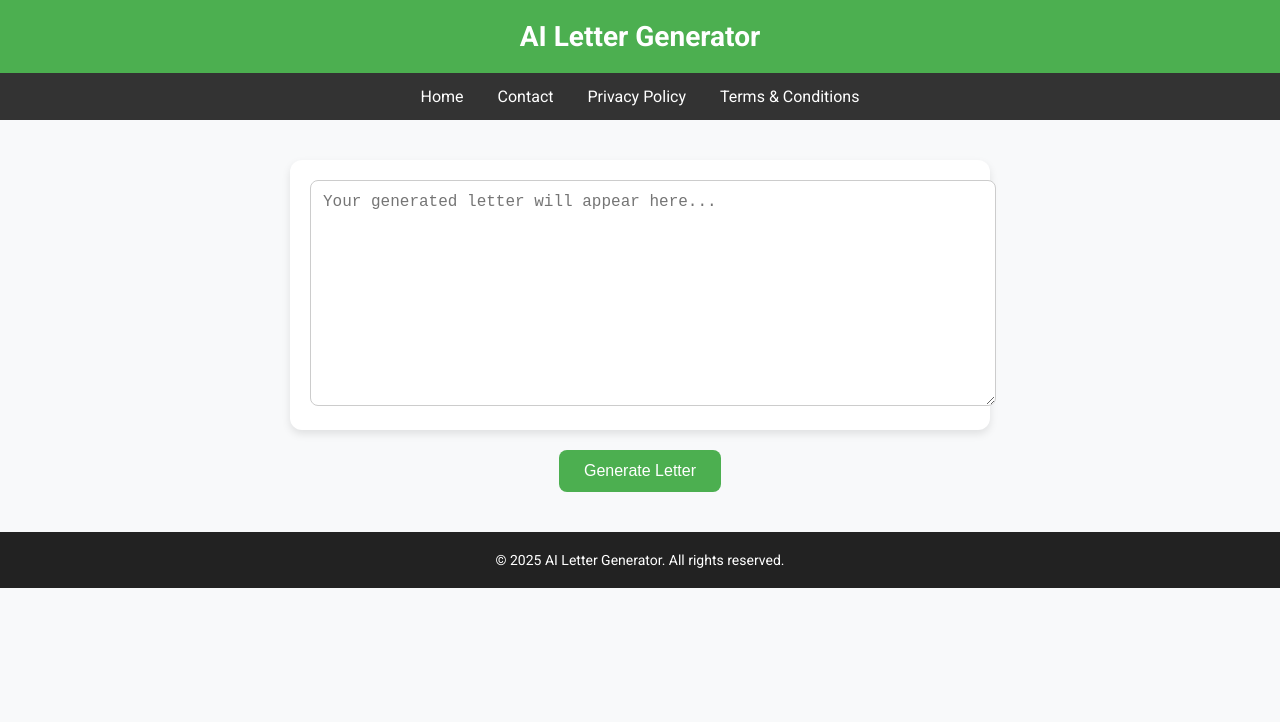
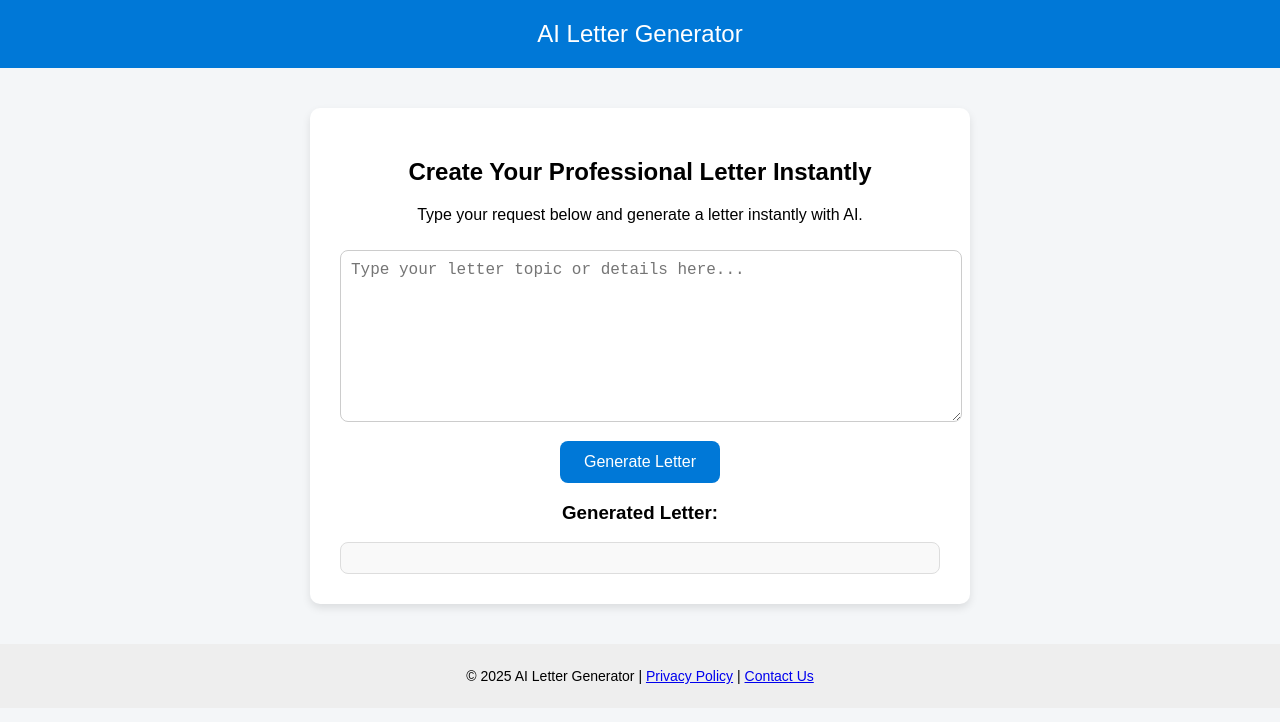
Before and after one commit to srajesh1330/ai-letter-writer, a plain HTML site: page index.html in a window 1280 px wide. Drawn offline with Linux system fonts and the light colour scheme.

Commit message:
Update index.html

```diff
--- a/index.html
+++ b/index.html
@@ -1,140 +1,122 @@
 <!DOCTYPE html>
 <html lang="en">
 <head>
-  <meta charset="UTF-8">
-  <meta name="viewport" content="width=device-width, initial-scale=1.0">
-  <title>AI Letter Generator</title>
+  <meta charset="UTF-8" />
+  <meta name="viewport" content="width=device-width, initial-scale=1.0" />
+  <title>AI Letter Generator | Create Professional Letters Online</title>
 
-  <!-- Google Font -->
-  <link rel="preconnect" href="https://fonts.googleapis.com">
-  <link rel="preconnect" href="https://fonts.gstatic.com" crossorigin>
-  <link href="https://fonts.googleapis.com/css2?family=Roboto:wght@400;500;700&display=swap" rel="stylesheet">
+  <!-- ✅ Google Site Verification -->
+  <meta name="google-site-verification" content="cNv1Y5R8JVs3zChCpc2ela9h9zJ_wtt8tD5f0b6Sjp4" />
+
+  <!-- ✅ SEO Meta Tags -->
+  <meta name="description" content="Generate professional letters instantly with AI Letter Generator. Create business, personal, and custom letters online for free!" />
+  <meta name="keywords" content="AI letter generator, letter creator, online letter tool, professional letters, business letters, write letter online" />
+  <meta name="author" content="Rajesh" />
+
+  <!-- ✅ Sitemap Link -->
+  <link rel="sitemap" type="application/xml" title="Sitemap" href="https://srajesh1330.github.io/letter-generator/sitemap.xml" />
+
+  <!-- ✅ Favicon (optional, you can change URL) -->
+  <link rel="icon" href="https://cdn-icons-png.flaticon.com/512/1828/1828817.png" type="image/png" />
+
+  <!-- ✅ Google Analytics Tag -->
+  <script async src="https://www.googletagmanager.com/gtag/js?id=G-5BYT4WDW4Z"></script>
+  <script>
+    window.dataLayer = window.dataLayer || [];
+    function gtag(){dataLayer.push(arguments);}
+    gtag('js', new Date());
+    gtag('config', 'G-5BYT4WDW4Z');
+  </script>
 
   <style>
     body {
-      font-family: 'Roboto', sans-serif;
+      font-family: Arial, sans-serif;
+      background: #f4f6f8;
       margin: 0;
       padding: 0;
-      background-color: #f8f9fa;
-      color: #333;
-    }
-
-    header {
-      background-color: #4CAF50;
-      color: white;
-      padding: 20px 0;
       text-align: center;
     }
-
-    header h1 {
-      margin: 0;
-      font-weight: 700;
-      font-size: 28px;
+    header {
+      background: #0078d7;
+      color: #fff;
+      padding: 20px;
+      font-size: 24px;
     }
-
-    nav {
-      background-color: #333;
-      text-align: center;
+    main {
+      margin: 40px auto;
+      width: 90%;
+      max-width: 600px;
+      background: #fff;
+      padding: 30px;
+      border-radius: 10px;
+      box-shadow: 0 4px 8px rgba(0,0,0,0.1);
     }
-
-    nav a {
-      color: white;
-      text-decoration: none;
-      margin: 0 15px;
-      display: inline-block;
-      padding: 14px 0;
-    }
-
-    nav a:hover {
-      color: #4CAF50;
-    }
-
-    main {
-      padding: 40px 20px;
-      max-width: 700px;
-      margin: 0 auto;
-    }
-
-    .letter-box {
-      background: #fff;
-      padding: 20px;
-      border-radius: 12px;
-      box-shadow: 0 4px 8px rgba(0,0,0,0.1);
-      margin-bottom: 20px;
-    }
-
     textarea {
       width: 100%;
-      height: 200px;
-      padding: 12px;
+      height: 150px;
+      margin-top: 10px;
+      padding: 10px;
+      border: 1px solid #ccc;
       border-radius: 8px;
-      border: 1px solid #ccc;
       font-size: 16px;
       resize: vertical;
     }
-
     button {
-      background-color: #4CAF50;
-      color: white;
+      background: #0078d7;
+      color: #fff;
       border: none;
-      padding: 12px 25px;
+      padding: 12px 24px;
+      font-size: 16px;
       border-radius: 8px;
       cursor: pointer;
-      font-size: 16px;
-      transition: 0.3s;
+      margin-top: 15px;
     }
-
     button:hover {
-      background-color: #45a049;
+      background: #005fa3;
     }
-
     footer {
-      text-align: center;
-      padding: 20px;
-      background-color: #222;
-      color: #fff;
+      margin-top: 40px;
+      padding: 10px;
+      background: #eee;
       font-size: 14px;
     }
   </style>
 </head>
 <body>
-
-  <header>
-    <h1>AI Letter Generator</h1>
-  </header>
-
-  <nav>
-    <a href="index.html">Home</a>
-    <a href="contact.html">Contact</a>
-    <a href="privacy.html">Privacy Policy</a>
-    <a href="terms.html">Terms & Conditions</a>
-  </nav>
+  <header>AI Letter Generator</header>
 
   <main>
-    <div class="letter-box">
-      <textarea id="letterContent" placeholder="Your generated letter will appear here..."></textarea>
-    </div>
-    <div style="text-align:center;">
-      <button onclick="generateLetter()">Generate Letter</button>
-    </div>
+    <h2>Create Your Professional Letter Instantly</h2>
+    <p>Type your request below and generate a letter instantly with AI.</p>
+
+    <textarea id="letterInput" placeholder="Type your letter topic or details here..."></textarea>
+    <br />
+    <button onclick="generateLetter()">Generate Letter</button>
+
+    <h3>Generated Letter:</h3>
+    <div id="output" style="text-align:left; background:#f9f9f9; padding:15px; border-radius:8px; border:1px solid #ddd;"></div>
   </main>
 
   <footer>
-    © 2025 AI Letter Generator. All rights reserved.
+    <p>&copy; 2025 AI Letter Generator | <a href="privacy_policy.html">Privacy Policy</a> | <a href="contact_us.html">Contact Us</a></p>
   </footer>
 
   <script>
     function generateLetter() {
-      const sampleLetters = [
-        "Dear Sir/Madam,\n\nI am writing to express my interest in the position advertised...",
-        "Hello,\n\nThank you for your inquiry. We are pleased to inform you...",
-        "To whom it may concern,\n\nI would like to recommend...",
-        "Dear Friend,\n\nI hope this message finds you well. I wanted to share..."
-      ];
-      const randomIndex = Math.floor(Math.random() * sampleLetters.length);
-      document.getElementById('letterContent').value = sampleLetters[randomIndex];
+      const topic = document.getElementById('letterInput').value.trim();
+      const output = document.getElementById('output');
+      if(topic === "") {
+        output.innerHTML = "<p style='color:red;'>⚠️ Please enter a topic first.</p>";
+        return;
+      }
+      output.innerHTML = `
+        <h4>Generated Letter:</h4>
+        <p>Dear Sir/Madam,</p>
+        <p>I am writing this letter regarding <b>${topic}</b>. I would like to bring your attention to this matter and request your kind consideration.</p>
+        <p>Thank you for your time and support.</p>
+        <p>Sincerely,<br>Rajesh</p>
+      `;
     }
   </script>
-
 </body>
 </html>
```
